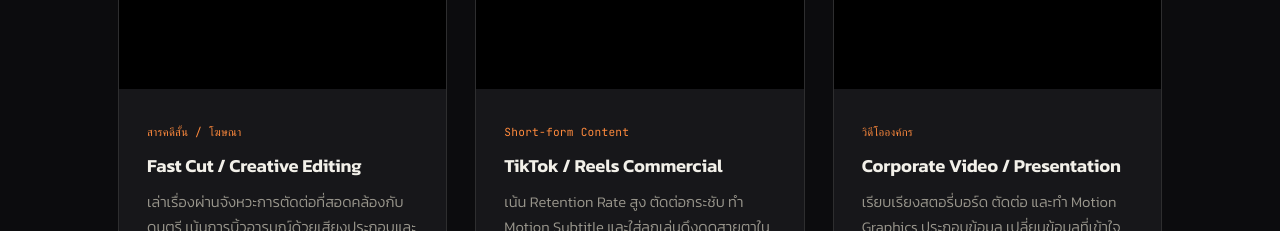
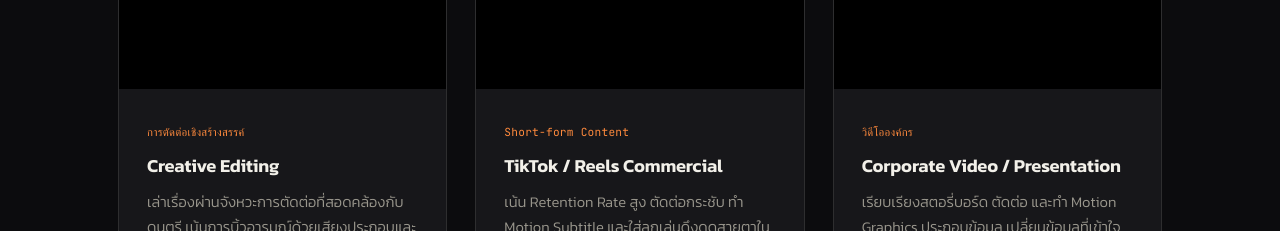
Before and after one commit to XELOWXZ/portfolio, a plain HTML site: page index.html in a window 1280 px wide. Shown: the part 2460-2691 px from the top of the page. Drawn offline with Linux system fonts and the light colour scheme; a script that the page names is missing.

Commit message:
Update index.html

```diff
--- a/index.html
+++ b/index.html
@@ -150,8 +150,8 @@
                         </blockquote>
                     </div>
                     <div class="project-content">
-                        <span class="project-cat">สารคดีสั้น / โฆษณา</span>
-                        <h3>Fast Cut / Creative Editing</h3>
+                        <span class="project-cat">การตัดต่อเชิงสร้างสรรค์</span>
+                        <h3>Creative Editing</h3>
                         <p>เล่าเรื่องผ่านจังหวะการตัดต่อที่สอดคล้องกับดนตรี
                             เน้นการบิ้วอารมณ์ด้วยเสียงประกอบและโทนสีภาพที่เข้ากับบรรยากาศ</p>
                         <p class="tech-tags"><span>Premiere Pro</span><span>Color Grading</span><span>Sound
```
